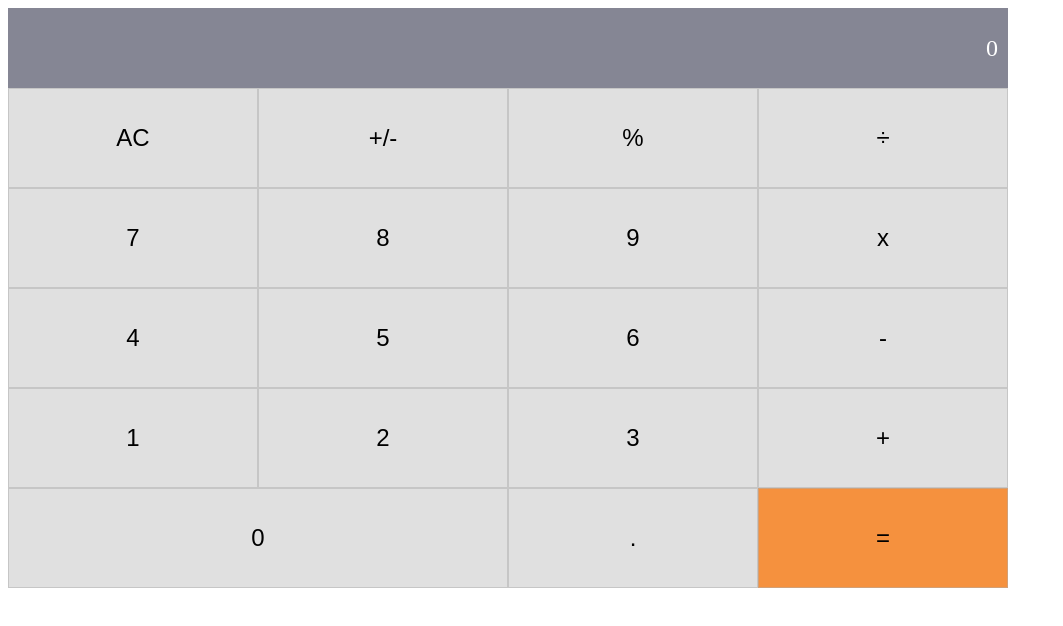
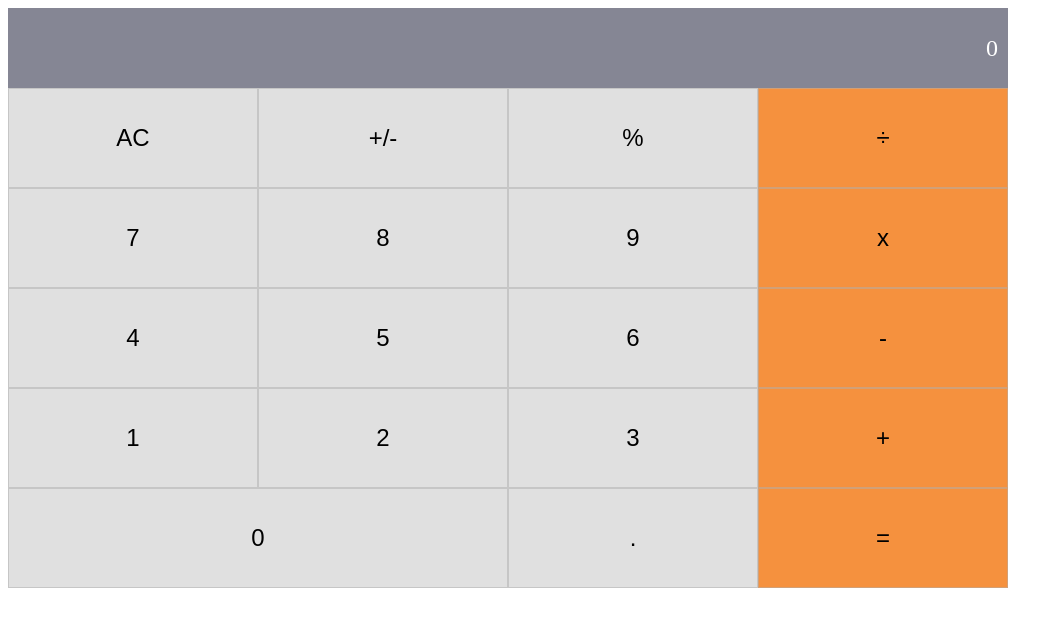
Before and after one commit to alissonperes/mv_simple_react_calculator, a React (Create React App) app: page / in a window 1280 px wide. Shown: the top 626 px of the page, without its empty margins (0-1063 px from the left). Built offline with nearby package versions, Linux system fonts and the light colour scheme.

Commit message:
Create react components for App, Button, ButtonPanel and Display

```diff
--- a/src/App.js
+++ /dev/null
@@ -1,35 +0,0 @@
-import React from 'react';
-import './App.css';
-
-function App() {
-  return (
-    <div className="App">
-      <div className="visor">0</div>
-      <div className="calculator">
-        <div className="keypad-row">
-          <button type="button">AC</button>
-          <button type="button">+/-</button>
-          <button type="button">%</button>
-          <button type="button">÷</button>
-          <button type="button">7</button>
-          <button type="button">8</button>
-          <button type="button">9</button>
-          <button type="button">x</button>
-          <button type="button">4</button>
-          <button type="button">5</button>
-          <button type="button">6</button>
-          <button type="button">-</button>
-          <button type="button">1</button>
-          <button type="button">2</button>
-          <button type="button">3</button>
-          <button type="button">+</button>
-          <button type="button" className="double-space">0</button>
-          <button type="button">.</button>
-          <button type="button">=</button>
-        </div>
-      </div>
-    </div>
-  );
-}
-
-export default App;
--- /dev/null
+++ b/src/components/App.js
@@ -0,0 +1,15 @@
+import React from 'react';
+import Display from './Display';
+import ButtonPanel from './ButtonPanel';
+import './App.css';
+
+function App() {
+  return (
+    <div className="App">
+      <Display />
+      <ButtonPanel />
+    </div>
+  );
+}
+
+export default App;
--- /dev/null
+++ b/src/components/Button.js
@@ -0,0 +1,22 @@
+import React from 'react';
+import PropTypes from 'prop-types';
+
+function Button(props) {
+  const { name, className } = props;
+  return (
+    <button type="button" className={className}>
+      {name}
+    </button>
+  );
+}
+
+Button.defaultProps = {
+  className: 'button',
+};
+
+Button.propTypes = {
+  name: PropTypes.string.isRequired,
+  className: PropTypes.string,
+};
+
+export default Button;
--- /dev/null
+++ b/src/components/ButtonPanel.js
@@ -0,0 +1,40 @@
+import React from 'react';
+import Button from './Button';
+
+function ButtonPanel() {
+  return (
+    <div id="calculator">
+      <div className="keypad-row">
+        <Button name="AC" />
+        <Button name="+/-" />
+        <Button name="%" />
+        <Button name="÷" />
+      </div>
+      <div className="keypad-row">
+        <Button name="7" />
+        <Button name="8" />
+        <Button name="9" />
+        <Button name="x" />
+      </div>
+      <div className="keypad-row">
+        <Button name="4" />
+        <Button name="5" />
+        <Button name="6" />
+        <Button name="-" />
+      </div>
+      <div className="keypad-row">
+        <Button name="1" />
+        <Button name="2" />
+        <Button name="3" />
+        <Button name="+" />
+      </div>
+      <div className="keypad-row">
+        <Button className="double-space" name="0" />
+        <Button name="." />
+        <Button name="=" />
+      </div>
+    </div>
+  );
+}
+
+export default ButtonPanel;
--- /dev/null
+++ b/src/components/Display.js
@@ -0,0 +1,21 @@
+import React from 'react';
+import PropTypes from 'prop-types';
+
+function Display(props) {
+  const { result } = props;
+  return (
+    <div id="calculator-display" className="visor">
+      <span>{result}</span>
+    </div>
+  );
+}
+
+Display.defaultProps = {
+  result: '0',
+};
+
+Display.propTypes = {
+  result: PropTypes.string,
+};
+
+export default Display;
--- a/src/index.js
+++ b/src/index.js
@@ -1,7 +1,7 @@
 import React from 'react';
 import ReactDOM from 'react-dom';
 import './index.css';
-import App from './App';
+import App from './components/App';
 
 ReactDOM.render(
   <React.StrictMode>
```
Also changed, not shown: src/components/App.css (renamed from src/App.css), 1 other file (tests, documents, lock files or other folders).
